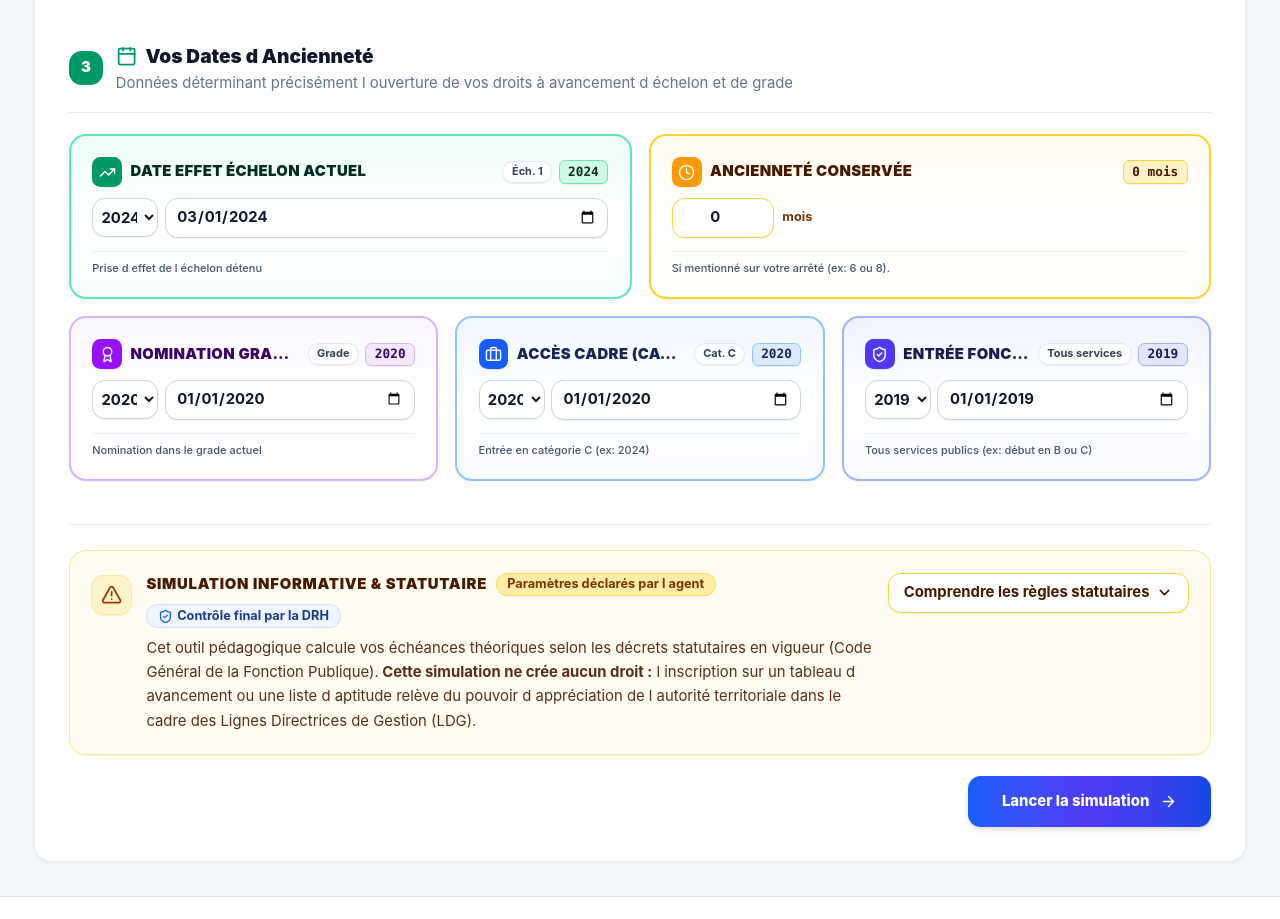
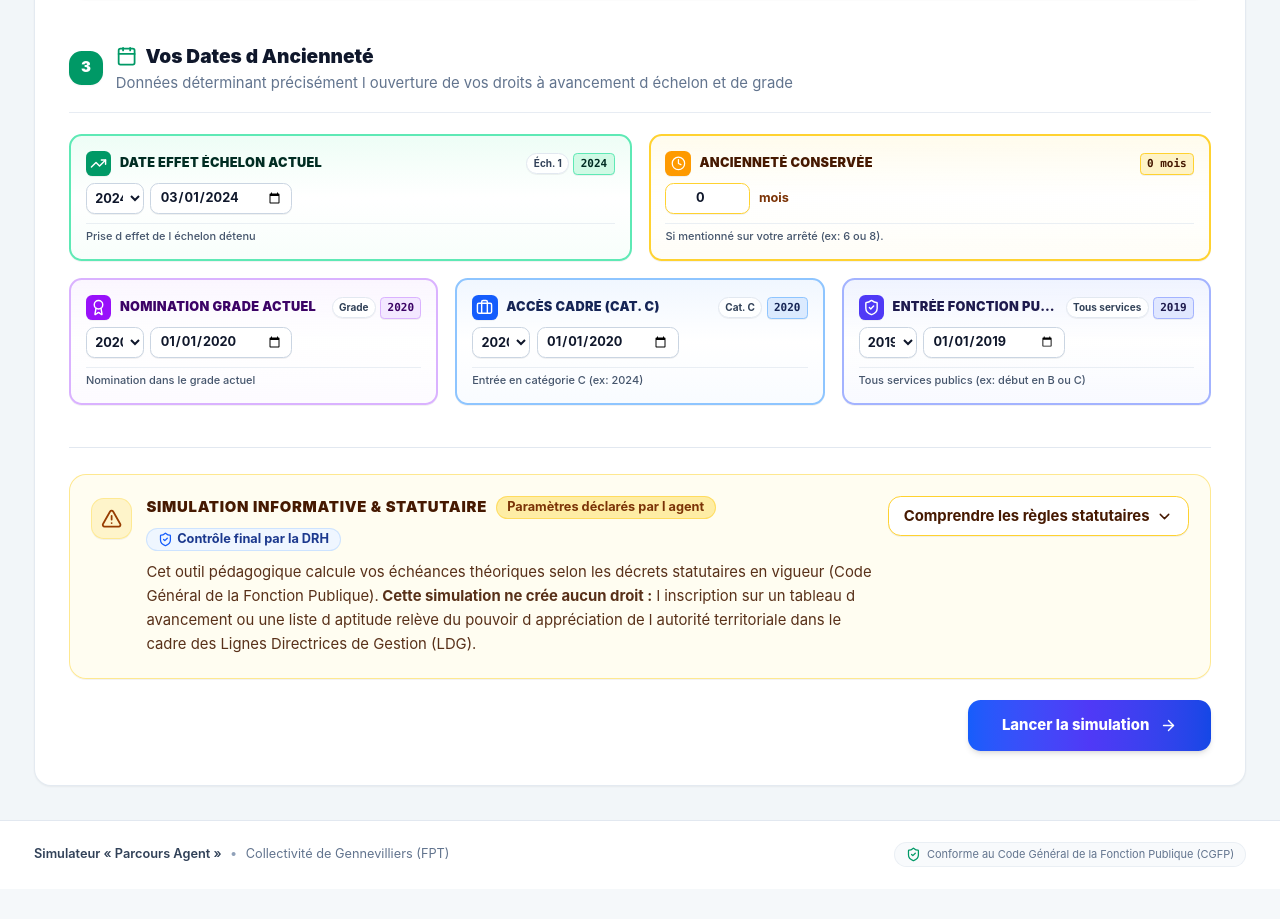
Before and after one commit to Nikkoola22/bolt, a React (Vite) app: page / in a window 1280 px wide. Shown: the part 1140-2059 px from the top of the page. After the commit the page ends 2029 px from the top, so only its background shows below. Built offline with nearby package versions, Linux system fonts and the light colour scheme.

Commit message:
style(ui): reduce size of date input boxes and cards in Section 3

```diff
--- a/src/components/AgentIntakeView.tsx
+++ b/src/components/AgentIntakeView.tsx
@@ -496,36 +496,36 @@ export const AgentIntakeView: React.FC<AgentIntakeViewProps> = ({
               />
 
               {/* 2. Ancienneté conservée (Thème Ambre) */}
-              <div className="border-2 border-amber-300 hover:border-amber-500 bg-gradient-to-b from-amber-50/90 via-white to-amber-50/40 rounded-2xl p-4 sm:p-5 shadow-xs hover:shadow-md transition-all duration-200 flex flex-col justify-between group">
+              <div className="border-2 border-amber-300 hover:border-amber-500 bg-gradient-to-b from-amber-50/90 via-white to-amber-50/40 rounded-xl p-3 sm:p-3.5 shadow-2xs hover:shadow-xs transition-all duration-200 flex flex-col justify-between group">
                 <div>
-                  <div className="flex items-center justify-between gap-2 mb-2.5">
+                  <div className="flex items-center justify-between gap-2 mb-1.5">
                     <div className="flex items-center gap-2 min-w-0">
-                      <div className="w-7 h-7 rounded-lg bg-amber-500 text-white flex items-center justify-center shadow-2xs shrink-0">
-                        <Clock className="w-4 h-4" />
+                      <div className="w-6 h-6 rounded-md bg-amber-500 text-white flex items-center justify-center shadow-2xs shrink-0">
+                        <Clock className="w-3.5 h-3.5" />
                       </div>
-                      <label className="block font-black text-amber-950 text-xs sm:text-sm tracking-wide uppercase truncate" title="Ancienneté conservée (mois)">
+                      <label className="block font-black text-amber-950 text-xs tracking-wide uppercase truncate" title="Ancienneté conservée (mois)">
                         Ancienneté conservée
                       </label>
                     </div>
-                    <span className="text-xs font-mono font-black px-2 py-0.5 rounded-md shadow-2xs bg-amber-100 text-amber-950 border border-amber-300 shrink-0">
+                    <span className="text-[11px] font-mono font-black px-1.5 py-0.5 rounded shadow-2xs bg-amber-100 text-amber-950 border border-amber-300 shrink-0">
                       {formData.ancienneteConserveeMois || 0} mois
                     </span>
                   </div>
 
-                  <div className="flex items-center gap-2 mt-2">
+                  <div className="flex items-center gap-2 mt-1.5">
                     <input
                       type="number"
                       min="0"
                       max="36"
                       value={formData.ancienneteConserveeMois}
                       onChange={(e) => setFormData({ ...formData, ancienneteConserveeMois: Number(e.target.value) })}
-                      className="w-24 bg-white border border-amber-300 rounded-xl px-2.5 py-2 text-slate-900 font-bold text-xs sm:text-sm text-center focus:bg-white focus:ring-2 focus:ring-amber-500/20 focus:border-amber-500 transition-all shadow-2xs"
+                      className="w-20 bg-white border border-amber-300 rounded-lg px-2 py-1.5 text-slate-900 font-bold text-xs text-center focus:bg-white focus:ring-2 focus:ring-amber-500/20 focus:border-amber-500 transition-all shadow-2xs"
                     />
                     <span className="text-xs font-bold text-amber-900">mois</span>
                   </div>
                 </div>
 
-                <div className="mt-3 pt-2.5 border-t border-slate-200/70 text-[11px] text-slate-600 font-medium leading-tight">
+                <div className="mt-2 pt-1.5 border-t border-slate-200/70 text-[11px] text-slate-600 font-medium leading-tight">
                   Si mentionné sur votre arrêté (ex: 6 ou 8).
                 </div>
               </div>
--- a/src/components/DateFieldWithYear.tsx
+++ b/src/components/DateFieldWithYear.tsx
@@ -117,38 +117,38 @@ export const DateFieldWithYear: React.FC<DateFieldWithYearProps> = ({
 
   if (cardMode) {
     return (
-      <div className={`border-2 ${styles.border} ${styles.hoverBorder} ${styles.cardBg} rounded-2xl p-4 sm:p-5 shadow-xs hover:shadow-md transition-all duration-200 flex flex-col justify-between group`}>
+      <div className={`border-2 ${styles.border} ${styles.hoverBorder} ${styles.cardBg} rounded-xl p-3 sm:p-3.5 shadow-2xs hover:shadow-xs transition-all duration-200 flex flex-col justify-between group`}>
         <div>
-          <div className="flex items-center justify-between gap-2 mb-2.5">
+          <div className="flex items-center justify-between gap-2 mb-1.5">
             <div className="flex items-center gap-2 min-w-0">
               {icon && (
-                <div className={`w-7 h-7 rounded-lg ${styles.iconBg} text-white flex items-center justify-center shadow-2xs shrink-0`}>
+                <div className={`w-6 h-6 rounded-md ${styles.iconBg} text-white flex items-center justify-center shadow-2xs shrink-0`}>
                   {icon}
                 </div>
               )}
-              <label className={`block font-black ${styles.labelText} text-xs sm:text-sm tracking-wide uppercase truncate`} title={label}>
+              <label className={`block font-black ${styles.labelText} text-xs tracking-wide uppercase truncate`} title={label}>
                 {label}
               </label>
             </div>
-            <div className="flex items-center gap-1.5 shrink-0">
+            <div className="flex items-center gap-1 shrink-0">
               {badgeLabel && (
-                <span className="text-[11px] font-bold px-2 py-0.5 rounded-full bg-white/90 text-slate-700 border border-slate-200 shadow-2xs">
+                <span className="text-[10px] font-bold px-1.5 py-0.5 rounded-full bg-white/90 text-slate-700 border border-slate-200 shadow-2xs">
                   {badgeLabel}
                 </span>
               )}
-              <span className={`text-xs font-mono font-black px-2 py-0.5 rounded-md shadow-2xs border ${styles.yearBadge}`}>
+              <span className={`text-[11px] font-mono font-black px-1.5 py-0.5 rounded shadow-2xs border ${styles.yearBadge}`}>
                 {currentYear}
               </span>
             </div>
           </div>
 
-          <div className="flex items-center gap-1.5 mt-2">
+          <div className="flex items-center gap-1.5 mt-1.5">
             {/* Sélecteur compact d'année */}
-            <div className="w-[66px] shrink-0">
+            <div className="w-[58px] shrink-0">
               <select
                 value={currentYear}
                 onChange={(e) => handleYearChange(e.target.value)}
-                className={`w-full bg-white hover:bg-slate-50 border border-slate-300 font-bold rounded-xl px-1 py-2 text-slate-900 text-xs sm:text-sm focus:bg-white focus:ring-2 ${styles.focusRing} transition-all cursor-pointer shadow-2xs text-center`}
+                className={`w-full bg-white hover:bg-slate-50 border border-slate-300 font-bold rounded-lg px-1 py-1.5 text-slate-900 text-xs focus:bg-white focus:ring-2 ${styles.focusRing} transition-all cursor-pointer shadow-2xs text-center`}
                 title={`Choisir l'année pour : ${label}`}
               >
                 {yearsList.map((y) => (
@@ -159,15 +159,15 @@ export const DateFieldWithYear: React.FC<DateFieldWithYearProps> = ({
               </select>
             </div>
 
-            {/* Datepicker HTML standard visible en entier */}
-            <div className="flex-1 min-w-0">
+            {/* Datepicker HTML standard compact et lisible */}
+            <div className="w-[136px] sm:w-[142px] shrink-0">
               <input
                 type="date"
                 min={`${minYear}-01-01`}
                 max={`${maxYear}-12-31`}
                 value={value}
                 onChange={(e) => onChange(e.target.value)}
-                className={`w-full min-w-0 bg-white border border-slate-300 rounded-xl px-2.5 py-2 text-slate-900 font-bold text-xs sm:text-sm focus:bg-white focus:ring-2 ${styles.focusRing} transition-all shadow-2xs`}
+                className={`w-full bg-white border border-slate-300 rounded-lg px-2 py-1.5 text-slate-900 font-bold text-xs focus:bg-white focus:ring-2 ${styles.focusRing} transition-all shadow-2xs`}
                 required={required}
               />
             </div>
@@ -175,7 +175,7 @@ export const DateFieldWithYear: React.FC<DateFieldWithYearProps> = ({
         </div>
 
         {hint && (
-          <div className="mt-3 pt-2.5 border-t border-slate-200/70 text-[11px] text-slate-600 font-medium leading-tight">
+          <div className="mt-2 pt-1.5 border-t border-slate-200/70 text-[11px] text-slate-600 font-medium leading-tight">
             {hint}
           </div>
         )}
@@ -186,14 +186,14 @@ export const DateFieldWithYear: React.FC<DateFieldWithYearProps> = ({
   return (
     <div>
       <div className="flex items-center justify-between mb-1.5">
-        <label className="block font-bold text-slate-800 text-sm">{label}</label>
+        <label className="block font-bold text-slate-800 text-xs">{label}</label>
         <div className="flex items-center gap-1.5">
           {badgeLabel && (
-            <span className="text-xs text-slate-500 bg-slate-100 px-2 py-0.5 rounded font-medium">
+            <span className="text-[10px] text-slate-500 bg-slate-100 px-1.5 py-0.5 rounded font-medium">
               {badgeLabel}
             </span>
           )}
-          <span className="text-xs font-mono font-black text-emerald-900 bg-emerald-100/80 border border-emerald-300 px-2 py-0.5 rounded-md shadow-2xs">
+          <span className="text-[11px] font-mono font-black text-emerald-900 bg-emerald-100/80 border border-emerald-300 px-1.5 py-0.5 rounded shadow-2xs">
             {currentYear}
           </span>
         </div>
@@ -201,11 +201,11 @@ export const DateFieldWithYear: React.FC<DateFieldWithYearProps> = ({
 
       <div className="flex items-center gap-1.5">
         {/* Sélecteur compact d'année (ex: 1998) */}
-        <div className="w-[66px] shrink-0">
+        <div className="w-[58px] shrink-0">
           <select
             value={currentYear}
             onChange={(e) => handleYearChange(e.target.value)}
-            className="w-full bg-slate-100/90 hover:bg-slate-100 border border-slate-300 font-bold rounded-xl px-1 py-2 text-slate-900 text-xs sm:text-xs focus:bg-white focus:ring-2 focus:ring-emerald-500/20 focus:border-emerald-500 transition-all cursor-pointer shadow-2xs text-center"
+            className="w-full bg-slate-100/90 hover:bg-slate-100 border border-slate-300 font-bold rounded-lg px-1 py-1.5 text-slate-900 text-xs focus:bg-white focus:ring-2 focus:ring-emerald-500/20 focus:border-emerald-500 transition-all cursor-pointer shadow-2xs text-center"
             title={`Choisir l'année pour : ${label}`}
           >
             {yearsList.map((y) => (
@@ -216,21 +216,21 @@ export const DateFieldWithYear: React.FC<DateFieldWithYearProps> = ({
           </select>
         </div>
 
-        {/* Datepicker HTML standard visible en entier */}
-        <div className="flex-1 min-w-0">
+        {/* Datepicker HTML standard compact */}
+        <div className="w-[136px] sm:w-[142px] shrink-0">
           <input
             type="date"
             min={`${minYear}-01-01`}
             max={`${maxYear}-12-31`}
             value={value}
             onChange={(e) => onChange(e.target.value)}
-            className="w-full min-w-0 bg-slate-50/90 border border-slate-300 rounded-xl px-2 py-2 text-slate-900 font-semibold text-xs sm:text-xs focus:bg-white focus:ring-2 focus:ring-emerald-500/20 focus:border-emerald-500 transition-all shadow-2xs"
+            className="w-full bg-slate-50/90 border border-slate-300 rounded-lg px-2 py-1.5 text-slate-900 font-semibold text-xs focus:bg-white focus:ring-2 focus:ring-emerald-500/20 focus:border-emerald-500 transition-all shadow-2xs"
             required={required}
           />
         </div>
       </div>
 
-      {hint && <p className="text-xs text-slate-500 mt-1.5">{hint}</p>}
+      {hint && <p className="text-[11px] text-slate-500 mt-1">{hint}</p>}
     </div>
   );
 };
```
